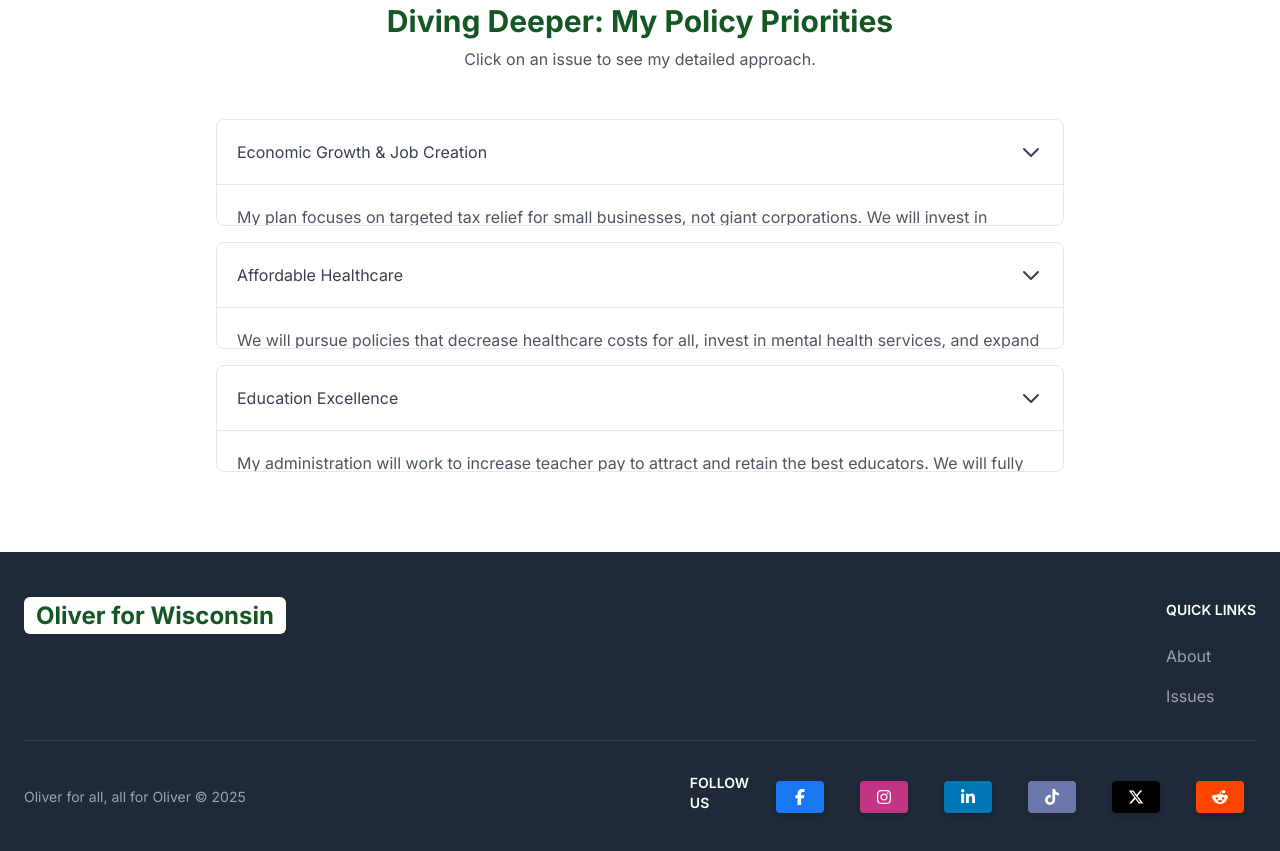
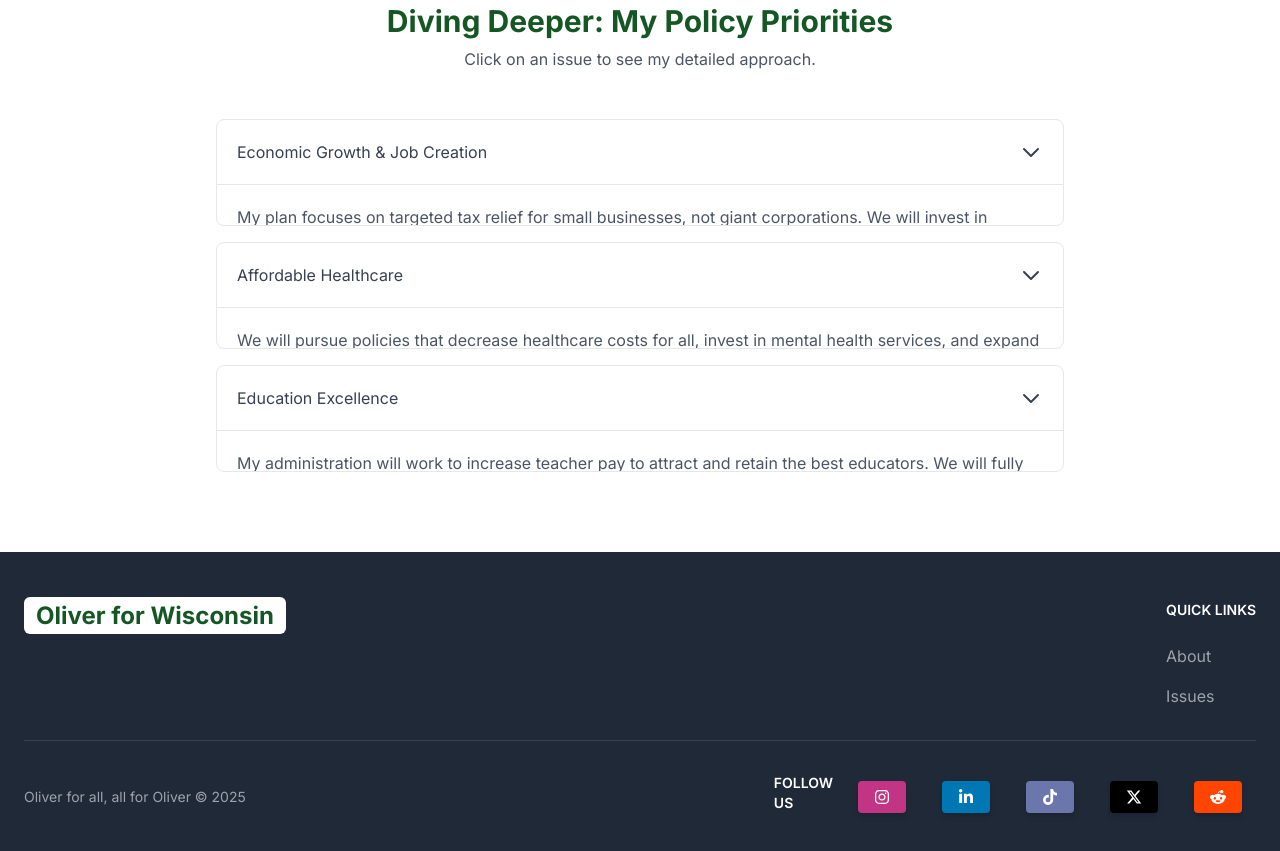
Before and after one commit to OliverCarranza/OliverCarranza.github.io, a plain HTML site: page index.html in a window 1280 px wide. Shown: the part 1789-2640 px from the top of the page. Drawn offline with nearby package versions, Linux system fonts and the light colour scheme.

Commit message:
Update social media links in footer
Replaced placeholder and incorrect social media URLs with actual profile links for Instagram, LinkedIn, TikTok, X (Twitter), and Reddit. Commented out the Facebook link.

```diff
--- a/index.html
+++ b/index.html
@@ -289,42 +289,42 @@
                         <!-- Grid on mobile (2 columns x 3 rows), horizontal on sm+ -->
                         <div class="grid grid-cols-2 gap-3 sm:flex sm:space-x-6 sm:items-center w-full">
                             <!-- Facebook -->
-                            <a href="https://www.google.com" target="_blank" rel="noopener noreferrer" aria-label="Facebook" class="w-full sm:w-auto inline-flex items-center justify-center rounded bg-[#1877f2] px-4 py-2 text-xs font-medium uppercase leading-normal text-white shadow-md transition duration-150 ease-in-out hover:shadow-lg focus:shadow-lg focus:outline-none focus:ring-0 active:shadow-lg">
+                            <!-- <a href="https://www.google.com" target="_blank" rel="noopener noreferrer" aria-label="Facebook" class="w-full sm:w-auto inline-flex items-center justify-center rounded bg-[#1877f2] px-4 py-2 text-xs font-medium uppercase leading-normal text-white shadow-md transition duration-150 ease-in-out hover:shadow-lg focus:shadow-lg focus:outline-none focus:ring-0 active:shadow-lg">
                                 <svg xmlns="http://www.w3.org/2000/svg" fill="currentColor" viewBox="0 0 320 512" class="h-4 w-4">
                                     <path d="M80 299.3V512H196V299.3h86.5l18-97.8H196V166.9c0-51.7 20.3-71.5 72.7-71.5c16.3 0 29.4 .4 37 1.2V7.9C291.4 4 256.4 0 236.2 0C129.3 0 80 50.5 80 159.4v42.1H14v97.8H80z" />
                                 </svg>
-                            </a>
+                            </a> -->
 
                             <!-- Instagram -->
-                            <a href="https://www.google.com" target="_blank" rel="noopener noreferrer" aria-label="Instagram" class="w-full sm:w-auto inline-flex items-center justify-center rounded bg-[#c13584] px-4 py-2 text-xs font-medium uppercase leading-normal text-white shadow-md transition duration-150 ease-in-out hover:shadow-lg focus:shadow-lg focus:outline-none focus:ring-0 active:shadow-lg">
+                            <a href="https://www.instagram.com/carranzaforgov/" target="_blank" rel="noopener noreferrer" aria-label="Instagram" class="w-full sm:w-auto inline-flex items-center justify-center rounded bg-[#c13584] px-4 py-2 text-xs font-medium uppercase leading-normal text-white shadow-md transition duration-150 ease-in-out hover:shadow-lg focus:shadow-lg focus:outline-none focus:ring-0 active:shadow-lg">
                                 <svg xmlns="http://www.w3.org/2000/svg" fill="currentColor" viewBox="0 0 448 512" class="h-4 w-4">
                                     <path d="M224.1 141c-63.6 0-114.9 51.3-114.9 114.9s51.3 114.9 114.9 114.9S339 319.5 339 255.9 287.7 141 224.1 141zm0 189.6c-41.1 0-74.7-33.5-74.7-74.7s33.5-74.7 74.7-74.7 74.7 33.5 74.7 74.7-33.6 74.7-74.7 74.7zm146.4-194.3c0 14.9-12 26.8-26.8 26.8-14.9 0-26.8-12-26.8-26.8s12-26.8 26.8-26.8 26.8 12 26.8 26.8zm76.1 27.2c-1.7-35.9-9.9-67.7-36.2-93.9-26.2-26.2-58-34.4-93.9-36.2-37-2.1-147.9-2.1-184.9 0-35.8 1.7-67.6 9.9-93.9 36.1s-34.4 58-36.2 93.9c-2.1 37-2.1 147.9 0 184.9 1.7 35.9 9.9 67.7 36.2 93.9s58 34.4 93.9 36.2c37 2.1 147.9 2.1 184.9 0 35.9-1.7 67.7-9.9 93.9-36.2 26.2-26.2 34.4-58 36.2-93.9 2.1-37 2.1-147.8 0-184.8zM398.8 388c-7.8 19.6-22.9 34.7-42.6 42.6-29.5 11.7-99.5 9-132.1 9s-102.7 2.6-132.1-9c-19.6-7.8-34.7-22.9-42.6-42.6-11.7-29.5-9-99.5-9-132.1s-2.6-102.7 9-132.1c7.8-19.6 22.9-34.7 42.6-42.6 29.5-11.7 99.5-9 132.1-9s102.7-2.6 132.1 9c19.6 7.8 34.7 22.9 42.6 42.6 11.7 29.5 9 99.5 9 132.1s2.7 102.7-9 132.1z" />
                                 </svg>
                             </a>
 
                             <!-- Linkedin -->
-                            <a href="https://www.google.com" target="_blank" rel="noopener noreferrer" aria-label="LinkedIn" class="w-full sm:w-auto inline-flex items-center justify-center rounded bg-[#0077b5] px-4 py-2 text-xs font-medium uppercase leading-normal text-white shadow-md transition duration-150 ease-in-out hover:shadow-lg focus:shadow-lg focus:outline-none focus:ring-0 active:shadow-lg">
+                            <a href="https://www.linkedin.com/in/olivercarranza/" target="_blank" rel="noopener noreferrer" aria-label="LinkedIn" class="w-full sm:w-auto inline-flex items-center justify-center rounded bg-[#0077b5] px-4 py-2 text-xs font-medium uppercase leading-normal text-white shadow-md transition duration-150 ease-in-out hover:shadow-lg focus:shadow-lg focus:outline-none focus:ring-0 active:shadow-lg">
                                 <svg xmlns="http://www.w3.org/2000/svg" fill="currentColor" viewBox="0 0 448 512" class="h-4 w-4">
                                     <path d="M100.3 448H7.4V148.9h92.9zM53.8 108.1C24.1 108.1 0 83.5 0 53.8a53.8 53.8 0 0 1 107.6 0c0 29.7-24.1 54.3-53.8 54.3zM447.9 448h-92.7V302.4c0-34.7-.7-79.2-48.3-79.2-48.3 0-55.7 37.7-55.7 76.7V448h-92.8V148.9h89.1v40.8h1.3c12.4-23.5 42.7-48.3 87.9-48.3 94 0 111.3 61.9 111.3 142.3V448z" />
                                 </svg>
                             </a>
 
                             <!-- TikTok -->
-                            <a href="https://www.google.com" target="_blank" rel="noopener noreferrer" aria-label="TikTok" class="w-full sm:w-auto inline-flex items-center justify-center rounded bg-[#6a76ac] px-4 py-2 text-xs font-medium uppercase leading-normal text-white shadow-md transition duration-150 ease-in-out hover:shadow-lg focus:shadow-lg focus:outline-none focus:ring-0 active:shadow-lg">
+                            <a href="https://www.tiktok.com/@carranzaforgov" target="_blank" rel="noopener noreferrer" aria-label="TikTok" class="w-full sm:w-auto inline-flex items-center justify-center rounded bg-[#6a76ac] px-4 py-2 text-xs font-medium uppercase leading-normal text-white shadow-md transition duration-150 ease-in-out hover:shadow-lg focus:shadow-lg focus:outline-none focus:ring-0 active:shadow-lg">
                                 <svg xmlns="http://www.w3.org/2000/svg" fill="currentColor" viewBox="0 0 448 512" class="h-4 w-4">
                                     <path d="M448 209.9a210.1 210.1 0 0 1 -122.8-39.3V349.4A162.6 162.6 0 1 1 185 188.3V278.2a74.6 74.6 0 1 0 52.2 71.2V0l88 0a121.2 121.2 0 0 0 1.9 22.2h0A122.2 122.2 0 0 0 381 102.4a121.4 121.4 0 0 0 67 20.1z" />
                                 </svg>
                             </a>
 
                             <!-- X -->
-                            <a href="https://www.google.com" target="_blank" rel="noopener noreferrer" aria-label="X (Twitter)" class="w-full sm:w-auto inline-flex items-center justify-center rounded bg-black px-4 py-2 text-xs font-medium uppercase leading-normal text-white shadow-md transition duration-150 ease-in-out hover:shadow-lg focus:shadow-lg focus:outline-none focus:ring-0 active:shadow-lg">
+                            <a href="https://x.com/CarranzaForGov" target="_blank" rel="noopener noreferrer" aria-label="X (Twitter)" class="w-full sm:w-auto inline-flex items-center justify-center rounded bg-black px-4 py-2 text-xs font-medium uppercase leading-normal text-white shadow-md transition duration-150 ease-in-out hover:shadow-lg focus:shadow-lg focus:outline-none focus:ring-0 active:shadow-lg">
                                 <svg xmlns="http://www.w3.org/2000/svg" fill="currentColor" viewBox="0 0 512 512" class="h-4 w-4">
                                     <path d="M389.2 48h70.6L305.6 224.2 487 464H345L233.7 318.6 106.5 464H35.8L200.7 275.5 26.8 48H172.4L272.9 180.9 389.2 48zM364.4 421.8h39.1L151.1 88h-42L364.4 421.8z" />
                                 </svg>
                             </a>
 
                             <!-- Reddit -->
-                            <a href="https://www.reddit.com" target="_blank" rel="noopener noreferrer" aria-label="Reddit" class="w-full sm:w-auto inline-flex items-center justify-center rounded bg-[#ff4500] px-4 py-2 text-xs font-medium uppercase leading-normal text-white shadow-md transition duration-150 ease-in-out hover:shadow-lg focus:shadow-lg focus:outline-none focus:ring-0 active:shadow-lg">
+                            <a href="https://www.reddit.com/user/CarranzaforGov/" target="_blank" rel="noopener noreferrer" aria-label="Reddit" class="w-full sm:w-auto inline-flex items-center justify-center rounded bg-[#ff4500] px-4 py-2 text-xs font-medium uppercase leading-normal text-white shadow-md transition duration-150 ease-in-out hover:shadow-lg focus:shadow-lg focus:outline-none focus:ring-0 active:shadow-lg">
                                 <svg xmlns="http://www.w3.org/2000/svg" fill="currentColor" viewBox="0 0 512 512" class="h-4 w-4">
                                     <path d="M373 138.6c-25.2 0-46.3-17.5-51.9-41l0 0c-30.6 4.3-54.2 30.7-54.2 62.4l0 .2c47.4 1.8 90.6 15.1 124.9 36.3c12.6-9.7 28.4-15.5 45.5-15.5c41.3 0 74.7 33.4 74.7 74.7c0 29.8-17.4 55.5-42.7 67.5c-2.4 86.8-97 156.6-213.2 156.6S45.5 410.1 43 323.4C17.6 311.5 0 285.7 0 255.7c0-41.3 33.4-74.7 74.7-74.7c17.2 0 33 5.8 45.7 15.6c34-21.1 76.8-34.4 123.7-36.4l0-.3c0-44.3 33.7-80.9 76.8-85.5C325.8 50.2 347.2 32 373 32c29.4 0 53.3 23.9 53.3 53.3s-23.9 53.3-53.3 53.3zM157.5 255.3c-20.9 0-38.9 20.8-40.2 47.9s 17.1 38.1 38 38.1s36.6-9.8 37.8-36.9s-14.7-49.1-35.7-49.1zM395 303.1c-1.2-27.1-19.2-47.9-40.2-47.9s-36.9 22-35.7 49.1c1.2 27.1 16.9 36.9 37.8 36.9s39.3-11 38-38.1zm-60.1 70.8c1.5-3.6-1-7.7-4.9-8.1c-23-2.3-47.9-3.6-73.8-3.6s-50.8 1.3-73.8 3.6c-3.9 .4-6.4 4.5-4.9 8.1c12.9 30.8 43.3 52.4 78.7 52.4s65.8-21.6 78.7-52.4z" />
                                 </svg>
```
